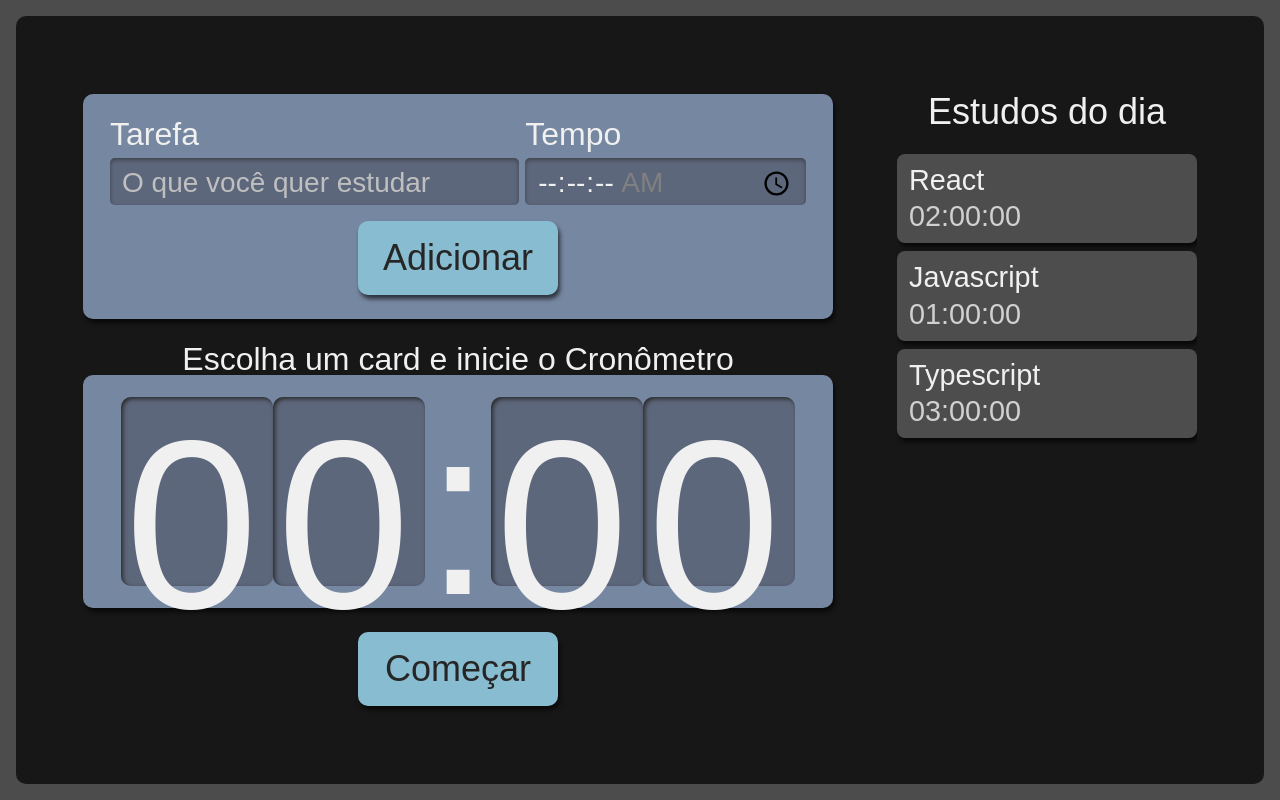
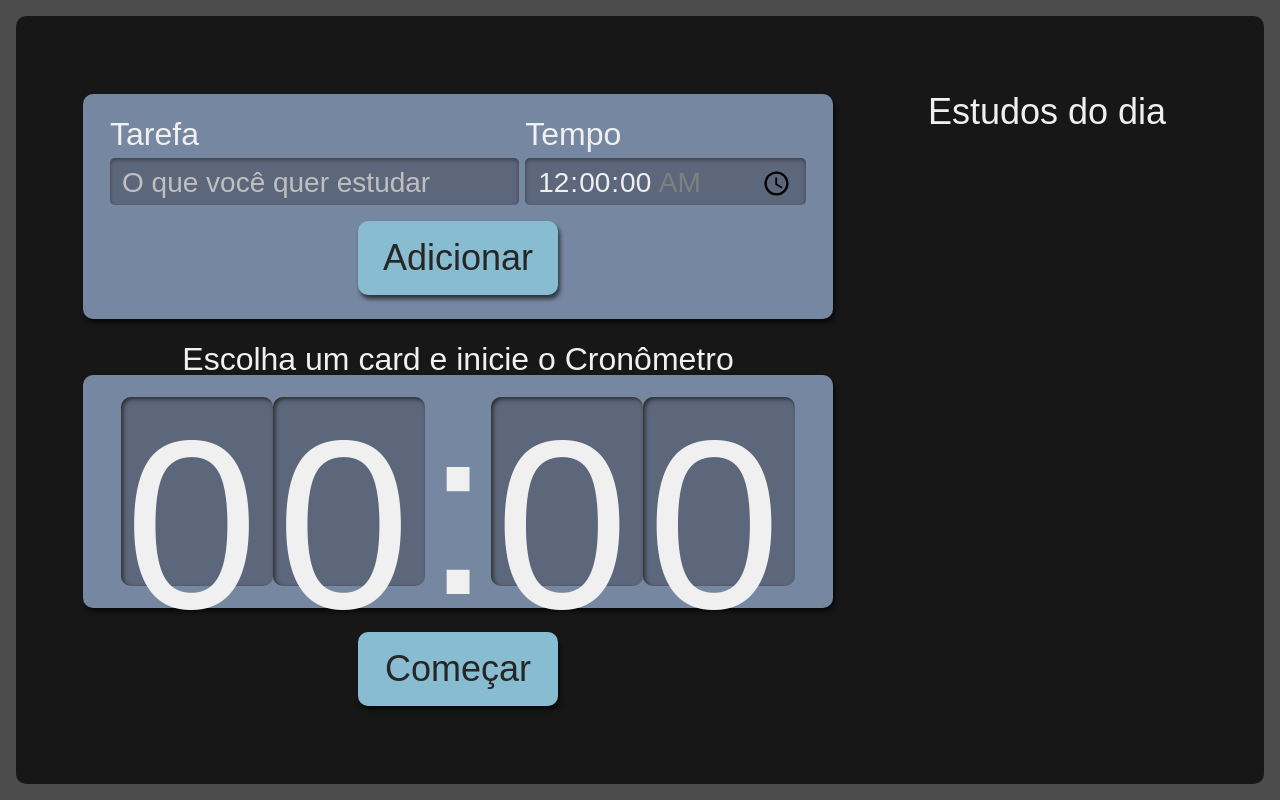
Before and after one commit to heus-N/alura-studies, a React (Create React App) app: page / in a window 1280 px wide. Built offline with nearby package versions, Linux system fonts and the light colour scheme.

Commit message:
feat: tasks Interface & addTasks

```diff
--- a/src/components/Button/index.tsx
+++ b/src/components/Button/index.tsx
@@ -1,10 +1,11 @@
 import React from 'react'
 import style from './Button.module.scss'
 
-class Button extends React.Component<{children: string}> {
+class Button extends React.Component<{children: any, type?: "submit" | "reset" | "button" | undefined }> {
   render(){
+    const {type = "button"} = this.props
     return (
-      <button className={style.botao}>
+      <button type={type} className={style.botao} >
         {this.props.children}
       </button>
     )
--- a/src/components/Form/index.tsx
+++ b/src/components/Form/index.tsx
@@ -1,16 +1,29 @@
 import React from "react";
 import Button from "../Button";
 import style from './Form.module.scss'
+import { ITask } from "../../types/tasks";
 
-class Formulario extends React.Component{
+class Formulario extends React.Component<{setTasks: React.Dispatch<React.SetStateAction<ITask[]>>}>{
+  state = {
+    tarefa: '',
+    tempo: '00:00'
+  }
+
+  addTask(e: React.FormEvent<HTMLFormElement>){
+    e.preventDefault();
+    this.props.setTasks(prevTasks => [...prevTasks, {...this.state}])
+  }
+
   render(){
     return(
-      <form className={style.novaTarefa}>
+      <form className={style.novaTarefa} onSubmit={this.addTask.bind(this)}>
         <div className={style.inputContainer}>
           <label htmlFor="tarefa">Tarefa</label>
           <input
             type="text"
             name="tarefa"
+            value={this.state.tarefa}
+            onChange={(e) => {this.setState({...this.state, tarefa: e.target.value})}}
             id="tarefa"
             placeholder="O que você quer estudar"
             required
@@ -22,13 +35,15 @@ class Formulario extends React.Component{
             type="time"
             step="1"
             name="tempo"
+            value={this.state.tempo}
+            onChange={(e) => {this.setState({...this.state, tempo: e.target.value})}}
             id="tempo"
             min="00:00:00"
             max="01:30:00"
             required
           />
         </div>
-        <Button>
+        <Button type="submit">
           Adicionar
         </Button>
       </form>
--- a/src/components/List/index.tsx
+++ b/src/components/List/index.tsx
@@ -1,26 +1,13 @@
-import React, { useState } from "react";
 import style from './List.module.scss'
 import Item from "./Item";
+import { ITask } from '../../types/tasks';
 
-function List() {
-  const tasks = [
-    {
-      tarefa: 'React',
-      tempo: '02:00:00'
-    },
-    {
-      tarefa: 'Javascript',
-      tempo: '01:00:00'
-    },
-    {
-      tarefa: 'Typescript',
-      tempo: '03:00:00'
-    }
-  ]
+
+function List({tasks}: {tasks: ITask[]}) {
 
   return(
     <aside className={style.listaTarefas}>
-      <h2> Estudos do dia </h2>
+      <h2 > Estudos do dia </h2>
       <ul>
         {tasks?.map((task, index) => (
           <Item
--- a/src/components/pages/App.tsx
+++ b/src/components/pages/App.tsx
@@ -1,14 +1,16 @@
-import React from 'react';
+import React, { useState } from 'react';
 import Formulario from '../Form';
 import List from '../List';
 import style from './App.module.scss'
 import Timer from '../Timer';
+import { ITask } from '../../types/tasks';
 
 function App() {
+  const [tasks, setTasks] = useState<ITask[] | []>([])
   return (
     <div className={style.AppStyle}>
-      <Formulario />
-      <List />
+      <Formulario setTasks={setTasks} />
+      <List tasks={tasks} />
       <Timer />
     </div>
   );
--- /dev/null
+++ b/src/types/tasks.ts
@@ -0,0 +1,4 @@
+export interface ITask {
+  tarefa: string,
+  tempo: string
+}
```
